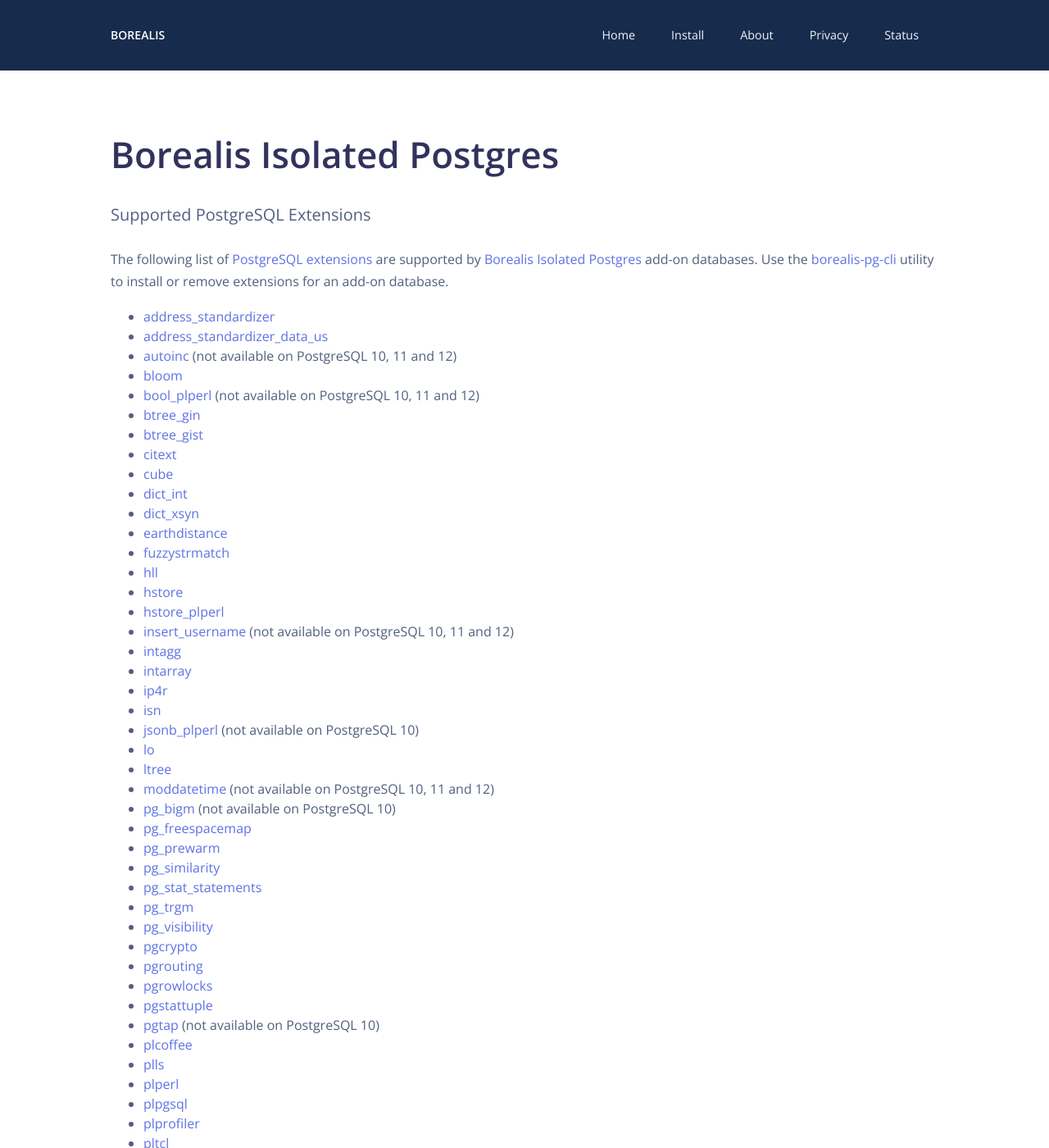
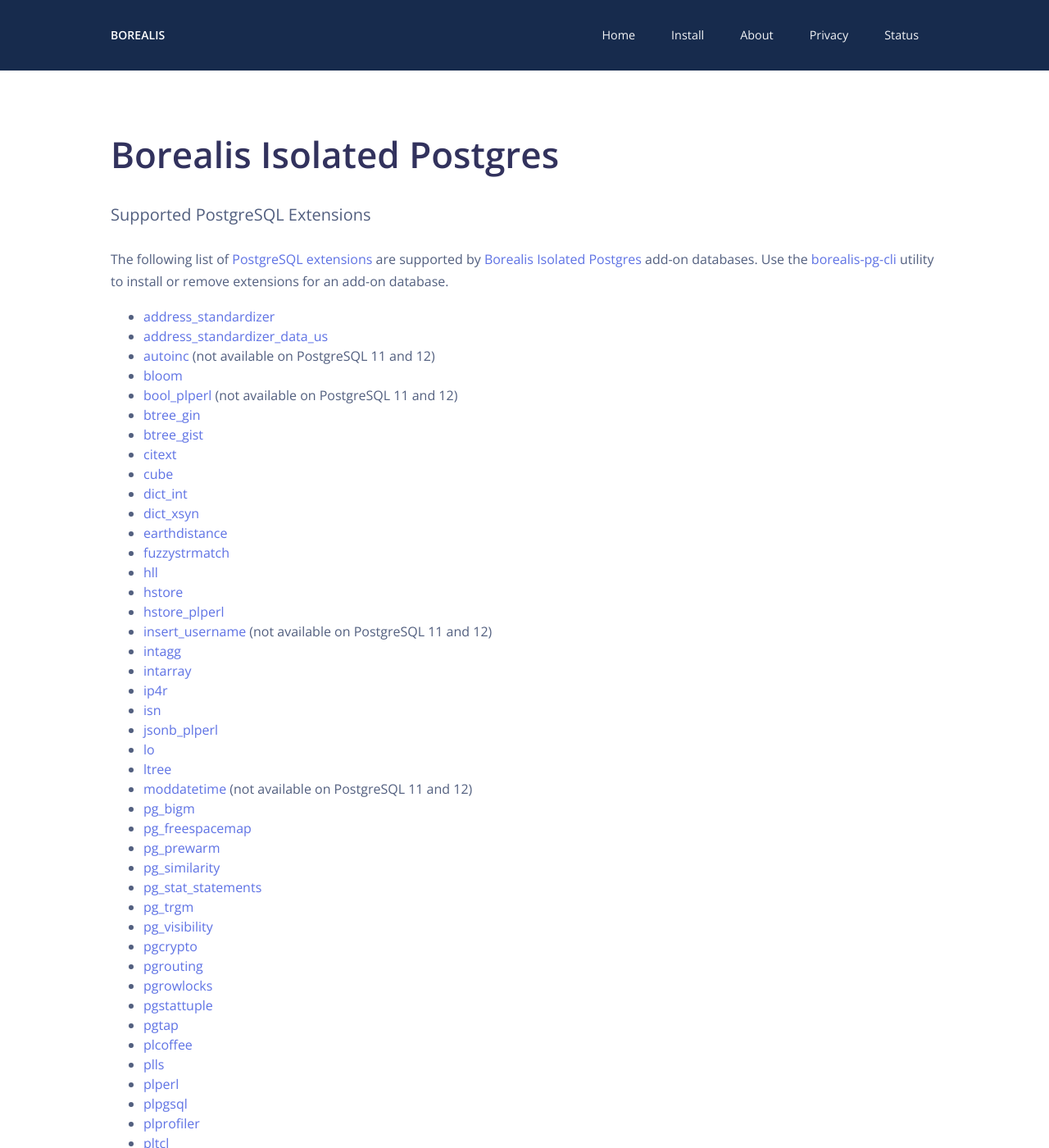
Before and after one commit to OldSneerJaw/borealis-data-www, a Jekyll site: the page built from _pages/pg-extensions-support.md, in a window 1280 px wide and 1400 px high. Shown: the whole window at 82% size. Built offline with Jekyll 4.4.1, drawn with Linux system fonts in a browser that asks for light colours; nearby versions of some CDN libraries; some of the changed text lies outside the part shown.

Commit message:
Up-to-date PG extension support page
Updates links for various PostgreSQL extensions to reflect that PostgreSQL 14 is now the default version for Borealis Isolated Postgres. Also removes all mentions of PostgreSQL 10 since that version is not supported.

```diff
--- a/_pages/pg-extensions-support.md
+++ b/_pages/pg-extensions-support.md
@@ -4,60 +4,60 @@
 description: Supported PostgreSQL extensions for the Borealis Isolated Postgres add-on
 ---
 
-The following list of [PostgreSQL extensions](https://www.postgresql.org/docs/10/extend-how.html) are supported by [Borealis Isolated Postgres](https://elements.heroku.com/addons/borealis-pg) add-on databases. Use the [borealis-pg-cli](https://www.npmjs.com/package/borealis-pg-cli) utility to install or remove extensions for an add-on database.
+The following list of [PostgreSQL extensions](https://www.postgresql.org/docs/14/extend-how.html) are supported by [Borealis Isolated Postgres](https://elements.heroku.com/addons/borealis-pg) add-on databases. Use the [borealis-pg-cli](https://www.npmjs.com/package/borealis-pg-cli) utility to install or remove extensions for an add-on database.
 
 - [address_standardizer](https://postgis.net/docs/manual-3.1/Address_Standardizer.html)
 - [address_standardizer_data_us](https://postgis.net/docs/manual-3.1/Address_Standardizer.html)
-- [autoinc](https://www.postgresql.org/docs/13/contrib-spi.html#id-1.11.7.45.6) (not available on PostgreSQL 10, 11 and 12)
-- [bloom](https://www.postgresql.org/docs/13/bloom.html)
-- [bool_plperl](https://www.postgresql.org/docs/13/plperl-funcs.html) (not available on PostgreSQL 10, 11 and 12)
-- [btree_gin](https://www.postgresql.org/docs/13/btree-gin.html)
-- [btree_gist](https://www.postgresql.org/docs/13/btree-gist.html)
-- [citext](https://www.postgresql.org/docs/13/citext.html)
-- [cube](https://www.postgresql.org/docs/13/cube.html)
-- [dict_int](https://www.postgresql.org/docs/13/dict-int.html)
-- [dict_xsyn](https://www.postgresql.org/docs/13/dict-xsyn.html)
-- [earthdistance](https://www.postgresql.org/docs/13/earthdistance.html)
-- [fuzzystrmatch](https://www.postgresql.org/docs/13/fuzzystrmatch.html)
+- [autoinc](https://www.postgresql.org/docs/14/contrib-spi.html#id-1.11.7.47.6) (not available on PostgreSQL 11 and 12)
+- [bloom](https://www.postgresql.org/docs/14/bloom.html)
+- [bool_plperl](https://www.postgresql.org/docs/14/plperl-funcs.html) (not available on PostgreSQL 11 and 12)
+- [btree_gin](https://www.postgresql.org/docs/14/btree-gin.html)
+- [btree_gist](https://www.postgresql.org/docs/14/btree-gist.html)
+- [citext](https://www.postgresql.org/docs/14/citext.html)
+- [cube](https://www.postgresql.org/docs/14/cube.html)
+- [dict_int](https://www.postgresql.org/docs/14/dict-int.html)
+- [dict_xsyn](https://www.postgresql.org/docs/14/dict-xsyn.html)
+- [earthdistance](https://www.postgresql.org/docs/14/earthdistance.html)
+- [fuzzystrmatch](https://www.postgresql.org/docs/14/fuzzystrmatch.html)
 - [hll](https://github.com/citusdata/postgresql-hll)
-- [hstore](https://www.postgresql.org/docs/13/hstore.html)
-- [hstore_plperl](https://www.postgresql.org/docs/13/hstore.html#id-1.11.7.25.11)
-- [insert_username](https://www.postgresql.org/docs/13/contrib-spi.html#id-1.11.7.45.7) (not available on PostgreSQL 10, 11 and 12)
-- [intagg](https://www.postgresql.org/docs/13/intagg.html)
-- [intarray](https://www.postgresql.org/docs/13/intarray.html)
+- [hstore](https://www.postgresql.org/docs/14/hstore.html)
+- [hstore_plperl](https://www.postgresql.org/docs/14/hstore.html#id-1.11.7.25.11)
+- [insert_username](https://www.postgresql.org/docs/14/contrib-spi.html#id-1.11.7.47.7) (not available on PostgreSQL 11 and 12)
+- [intagg](https://www.postgresql.org/docs/14/intagg.html)
+- [intarray](https://www.postgresql.org/docs/14/intarray.html)
 - [ip4r](https://github.com/RhodiumToad/ip4r)
-- [isn](https://www.postgresql.org/docs/13/isn.html)
-- [jsonb_plperl](https://www.postgresql.org/docs/13/datatype-json.html#id-1.5.7.22.19) (not available on PostgreSQL 10)
-- [lo](https://www.postgresql.org/docs/13/lo.html)
-- [ltree](https://www.postgresql.org/docs/13/ltree.html)
-- [moddatetime](https://www.postgresql.org/docs/13/contrib-spi.html#id-1.11.7.45.8) (not available on PostgreSQL 10, 11 and 12)
-- [pg_bigm](https://pgbigm.osdn.jp/pg_bigm_en-1-2.html) (not available on PostgreSQL 10)
-- [pg_freespacemap](https://www.postgresql.org/docs/13/pgfreespacemap.html)
-- [pg_prewarm](https://www.postgresql.org/docs/13/pgprewarm.html)
+- [isn](https://www.postgresql.org/docs/14/isn.html)
+- [jsonb_plperl](https://www.postgresql.org/docs/14/datatype-json.html#id-1.5.7.22.20)
+- [lo](https://www.postgresql.org/docs/14/lo.html)
+- [ltree](https://www.postgresql.org/docs/14/ltree.html)
+- [moddatetime](https://www.postgresql.org/docs/14/contrib-spi.html#id-1.11.7.47.8) (not available on PostgreSQL 11 and 12)
+- [pg_bigm](https://pgbigm.osdn.jp/pg_bigm_en-1-2.html)
+- [pg_freespacemap](https://www.postgresql.org/docs/14/pgfreespacemap.html)
+- [pg_prewarm](https://www.postgresql.org/docs/14/pgprewarm.html)
 - [pg_similarity](https://github.com/eulerto/pg_similarity)
-- [pg_stat_statements](https://www.postgresql.org/docs/13/pgstatstatements.html)
-- [pg_trgm](https://www.postgresql.org/docs/13/pgtrgm.html)
-- [pg_visibility](https://www.postgresql.org/docs/13/pgvisibility.html)
-- [pgcrypto](https://www.postgresql.org/docs/13/pgcrypto.html)
-- [pgrouting](https://docs.pgrouting.org/3.1/en/index.html)
-- [pgrowlocks](https://www.postgresql.org/docs/13/pgrowlocks.html)
-- [pgstattuple](https://www.postgresql.org/docs/13/pgstattuple.html)
-- [pgtap](https://pgtap.org/) (not available on PostgreSQL 10)
+- [pg_stat_statements](https://www.postgresql.org/docs/14/pgstatstatements.html)
+- [pg_trgm](https://www.postgresql.org/docs/14/pgtrgm.html)
+- [pg_visibility](https://www.postgresql.org/docs/14/pgvisibility.html)
+- [pgcrypto](https://www.postgresql.org/docs/14/pgcrypto.html)
+- [pgrouting](https://docs.pgrouting.org/3.2/en/index.html)
+- [pgrowlocks](https://www.postgresql.org/docs/14/pgrowlocks.html)
+- [pgstattuple](https://www.postgresql.org/docs/14/pgstattuple.html)
+- [pgtap](https://pgtap.org/)
 - [plcoffee](https://github.com/plv8/plv8/blob/v2.3.15/doc/plv8.md#coffeescript-example)
 - [plls](https://github.com/plv8/plv8/blob/v2.3.15/doc/plv8.md#livescript-example)
-- [plperl](https://www.postgresql.org/docs/13/plperl.html)
-- [plpgsql](https://www.postgresql.org/docs/13/plpgsql.html)
+- [plperl](https://www.postgresql.org/docs/14/plperl.html)
+- [plpgsql](https://www.postgresql.org/docs/14/plpgsql.html)
 - [plprofiler](https://github.com/bigsql/plprofiler)
-- [pltcl](https://www.postgresql.org/docs/13/pltcl.html)
+- [pltcl](https://www.postgresql.org/docs/14/pltcl.html)
 - [plv8](https://github.com/plv8/plv8)
-- [postgis](https://www.postgis.net/docs/manual-3.1/)
-- [postgis_raster](https://www.postgis.net/docs/manual-3.1/using_raster_dataman.html) (not available on PostgreSQL 10 and 11)
+- [postgis](https://www.postgis.net/docs/manual-3.2/)
+- [postgis_raster](https://www.postgis.net/docs/manual-3.1/using_raster_dataman.html) (not available on PostgreSQL 11)
 - [prefix](https://github.com/dimitri/prefix)
 - [rdkit](https://www.rdkit.org/docs/Cartridge.html)
-- [refint](https://www.postgresql.org/docs/13/contrib-spi.html#id-1.11.7.45.5) (not available on PostgreSQL 10, 11 and 12)
-- [sslinfo](https://www.postgresql.org/docs/13/sslinfo.html)
-- [tablefunc](https://www.postgresql.org/docs/13/tablefunc.html)
-- [tsm_system_rows](https://www.postgresql.org/docs/13/tsm-system-rows.html)
-- [tsm_system_time](https://www.postgresql.org/docs/13/tsm-system-time.html)
-- [unaccent](https://www.postgresql.org/docs/13/unaccent.html)
-- [uuid-ossp](https://www.postgresql.org/docs/13/uuid-ossp.html)
+- [refint](https://www.postgresql.org/docs/14/contrib-spi.html#id-1.11.7.47.5) (not available on PostgreSQL 11 and 12)
+- [sslinfo](https://www.postgresql.org/docs/14/sslinfo.html)
+- [tablefunc](https://www.postgresql.org/docs/14/tablefunc.html)
+- [tsm_system_rows](https://www.postgresql.org/docs/14/tsm-system-rows.html)
+- [tsm_system_time](https://www.postgresql.org/docs/14/tsm-system-time.html)
+- [unaccent](https://www.postgresql.org/docs/14/unaccent.html)
+- [uuid-ossp](https://www.postgresql.org/docs/14/uuid-ossp.html)
```
